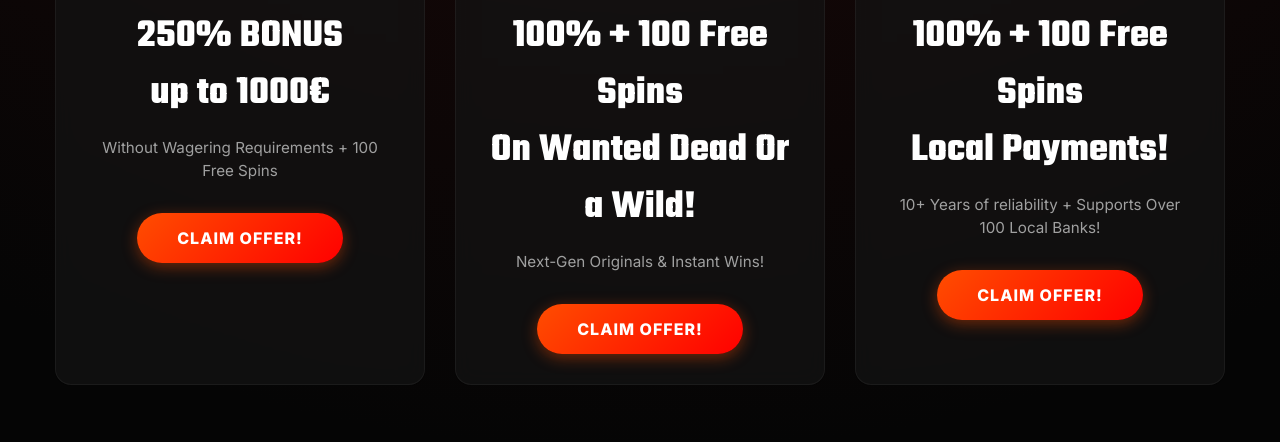
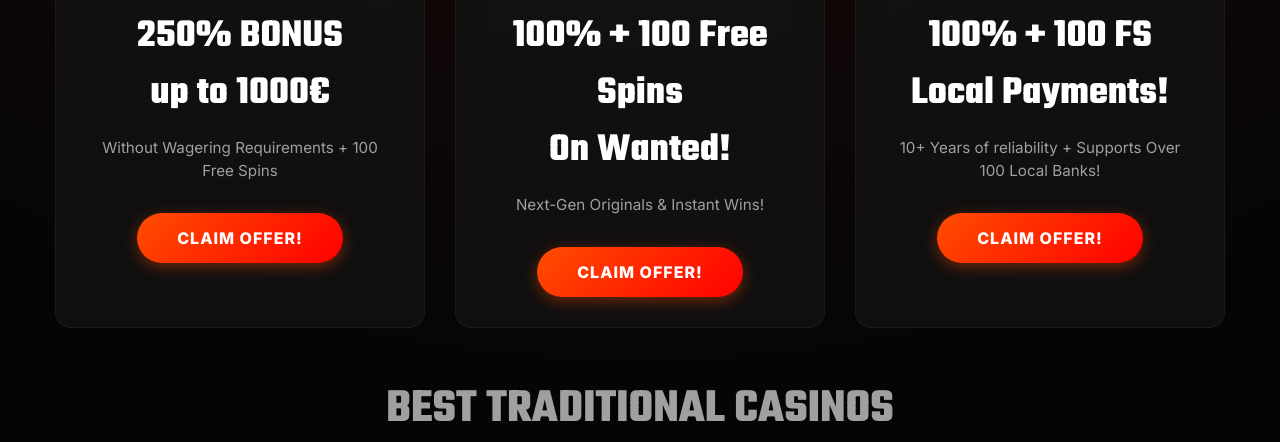
Before and after one commit to CommonPOG/common-pog, a plain HTML site: page index.html in a window 1280 px wide. Shown: the part 980-1422 px from the top of the page. Drawn offline with Linux system fonts and the light colour scheme.

Commit message:
Update index.html

```diff
--- a/index.html
+++ b/index.html
@@ -71,7 +71,7 @@
                         <a href="https://record.joinaff.com/_1pWUdWEelDOdDTVfDmk3gWNd7ZgqdRLk/1/?pg=0" target="_blank" rel="nofollow">
                             <img  src="images/spinko logo.webp" alt="Spinko - Trending online casino 2026 - CommonPOG" class="brand-logo">
                     </div>
-                    <div class="offer-medium">100% + 100 Free Spins <br>On Wanted Dead Or a Wild!</div>
+                    <div class="offer-medium">100% + 100 Free Spins <br>On Wanted!</div>
                     <p class="offer-details">Next-Gen Originals & Instant Wins!</p>
                     <a href="https://record.joinaff.com/_1pWUdWEelDOdDTVfDmk3gWNd7ZgqdRLk/1/?pg=0" class="btn btn-primary">Claim Offer!</a>
                 </div>
@@ -82,7 +82,7 @@
                         <a href="https://moy.auraodin.com/redirect.aspx?pid=168722&lpid=15&bid=1484" target="_blank" rel="nofollow">
                             <img  src="images/22bet logo.webp" alt="22Bet - Popular online casino - CommonPOG" class="brand-logo">
                     </div>
-                    <div class="offer-medium">100% + 100 Free Spins <br>Local Payments!</div>
+                    <div class="offer-medium">100% + 100 FS <br>Local Payments!</div>
                     <p class="offer-details">10+ Years of reliability + Supports Over 100 Local Banks!</p>
                     <a href="https://moy.auraodin.com/redirect.aspx?pid=168722&lpid=15&bid=1484" class="btn btn-primary">Claim Offer!</a>
                 </div>
```
